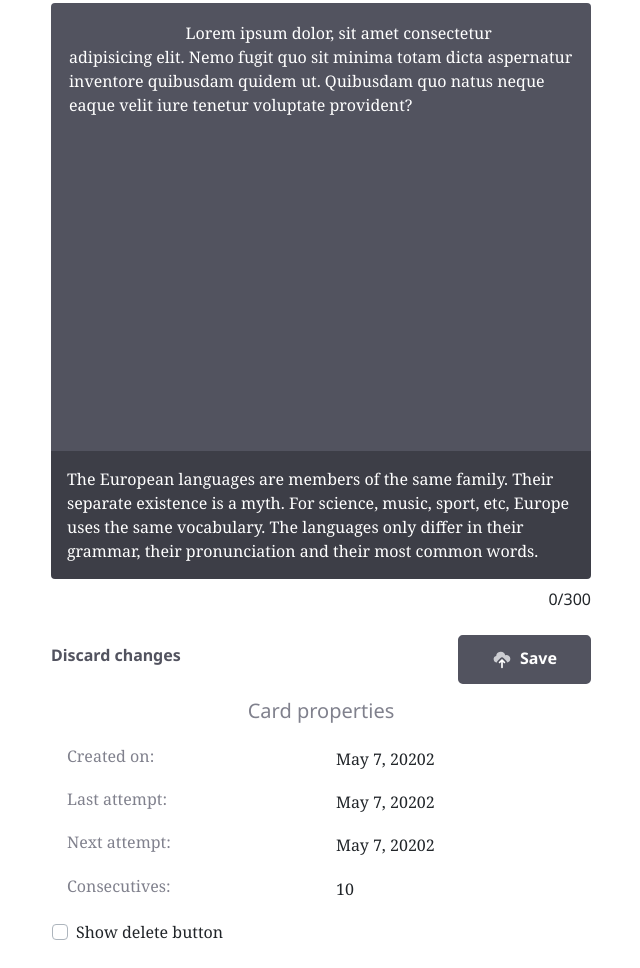
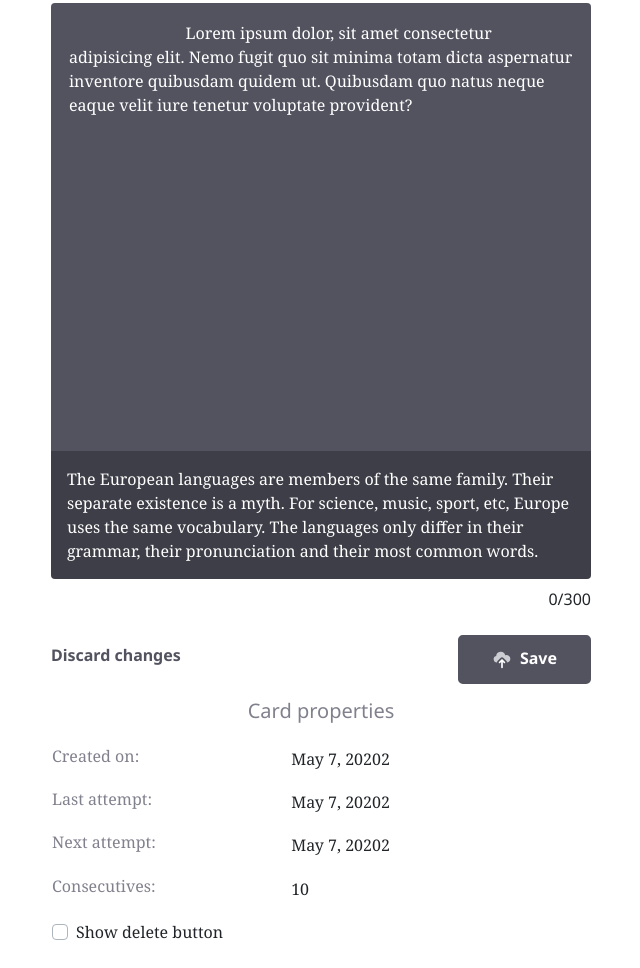
Before and after one commit to Edd-wordd/whiteBear, a plain HTML site: page edit.html in a window 1280 px wide. Shown: the part 137-1105 px from the top of the page, without its empty margins (319-959 px from the left). Drawn offline with nearby package versions, Linux system fonts and the light colour scheme.

Commit message:
edit padding

```diff
--- a/edit.html
+++ b/edit.html
@@ -117,28 +117,29 @@
                <div class="card">
                   <div class="card-body">
                      <div class="row">
-                        <h6 class="mb-5 text-muted col-6">
+                        <h6 class="mb-5 text-muted col-5 pl-0">
                            Created on:
                         </h6>
-                        <p class="col-6">May 7, 20202</p>
+                        <p class="col-7">May 7, 20202</p>
                      </div>
                      <div class="row">
-                        <h6 class="mb-5 text-muted col-6">
+                        <h6 class="mb-5 text-muted col-5 pl-0">
                            Last attempt:
                         </h6>
-                        <p class="col-6">May 7, 20202</p>
+                        <p class="col-7">May 7, 20202</p>
                      </div>
                      <div class="row">
-                        <h6 class="mb-5 text-muted col-6">
+                        <h6 class="mb-5 text-muted col-5 pl-0">
                            Next attempt:
                         </h6>
-                        <p class="col-6">May 7, 20202</p>
+                        <p class="col-7">May 7, 20202</p>
                      </div>
                      <div class="row">
-                        <h6 class="mb-5 text-muted col-6">
+                        <h6 class="mb-5 text-muted col-5 pl-0">
                            Consecutives:
                         </h6>
-                        <p class="col-6">10</p>
+                        <p class="col-7">10</p>
+
                         <!-- end card properties -->
                         <!-- checkbox and delete button -->
                         <div class="custom-control custom-checkbox col-12 mb-2">
```
